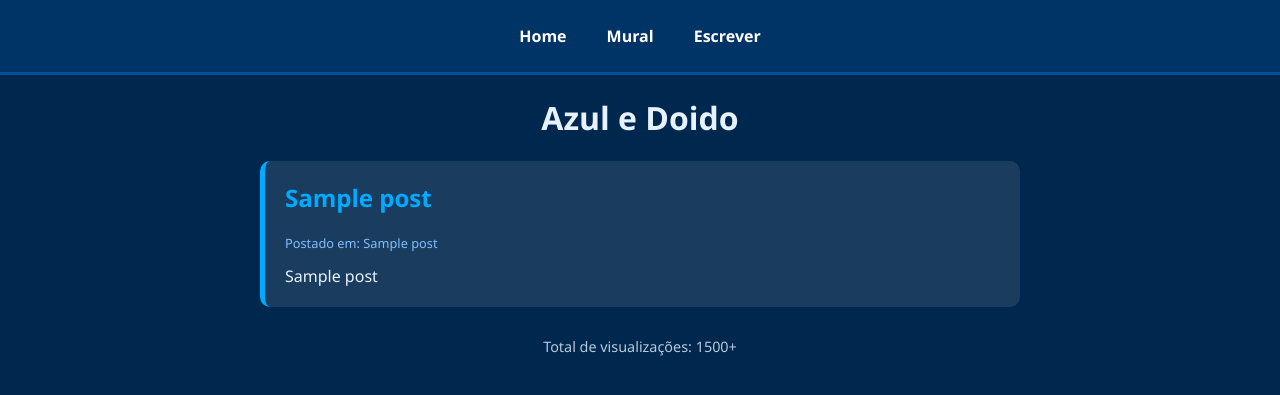
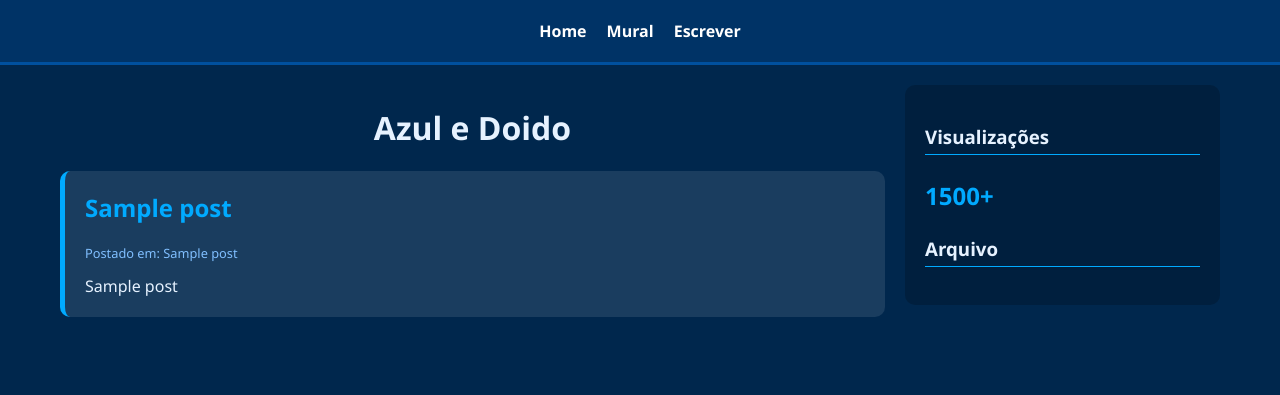
Before and after one commit to azuledoido/meu-blog-flask, a Flask app: page / in a window 1280 px wide. Shown: the top 395 px of the page. Run offline with Flask 3, Linux system fonts and the light colour scheme; a database or web service that is not in the repository returns one stand-in record (values such as "Sample title"); data that the repository does not hold is empty; some libraries are stand-ins or nearby versions.

Commit message:
Restore: Design original, contador, arquivos e correções de estabilidade

```diff
--- a/app.py
+++ b/app.py
@@ -29,9 +29,7 @@ def configurar_banco():
         cur.execute("CREATE TABLE IF NOT EXISTS mural (id SERIAL PRIMARY KEY, nome TEXT NOT NULL, mensagem TEXT NOT NULL, data_postagem TIMESTAMP DEFAULT CURRENT_TIMESTAMP);")
         cur.execute("CREATE TABLE IF NOT EXISTS contador (id SERIAL PRIMARY KEY, total INTEGER);")
         cur.execute("INSERT INTO contador (id, total) SELECT 1, 1500 WHERE NOT EXISTS (SELECT 1 FROM contador WHERE id = 1);")
-        conn.commit()
-        cur.close()
-        conn.close()
+        conn.commit(); cur.close(); conn.close()
     except: pass
 
 def obter_total_acessos():
@@ -41,25 +39,38 @@ def obter_total_acessos():
         cur = conn.cursor()
         cur.execute("UPDATE contador SET total = total + 1 WHERE id = 1 RETURNING total")
         total = cur.fetchone()[0]
-        conn.commit()
-        cur.close()
-        conn.close()
+        conn.commit(); cur.close(); conn.close()
         return total
     except: return "1500+"
 
+def obter_arquivo_datas():
+    try:
+        conn = get_db_connection()
+        if not conn: return []
+        cur = conn.cursor()
+        cur.execute("""
+            SELECT EXTRACT(YEAR FROM data_criacao)::int, EXTRACT(MONTH FROM data_criacao)::int, COUNT(*)::int
+            FROM posts GROUP BY 1, 2 ORDER BY 1 DESC, 2 DESC;
+        """)
+        datas = cur.fetchall()
+        cur.close(); conn.close()
+        return datas
+    except: return []
+
 @app.route('/')
 def home():
-    posts, acessos = [], obter_total_acessos()
+    acessos = obter_total_acessos()
+    datas_arquivo = obter_arquivo_datas()
+    posts = []
     try:
         conn = get_db_connection()
         if conn:
             cur = conn.cursor()
             cur.execute("SELECT id, titulo, conteudo, TO_CHAR(data_criacao, 'DD/MM/YYYY') FROM posts ORDER BY data_criacao DESC;")
             posts = cur.fetchall()
-            cur.close()
-            conn.close()
+            cur.close(); conn.close()
     except: pass
-    return render_template('index.html', posts=posts, acessos=acessos)
+    return render_template('index.html', posts=posts, acessos=acessos, datas_arquivo=datas_arquivo)
 
 @app.route('/mural', methods=['GET', 'POST'])
 def mural():
--- a/templates/index.html
+++ b/templates/index.html
@@ -2,7 +2,6 @@
 <html lang="pt-br">
 <head>
     <meta charset="UTF-8">
-    <meta name="google-site-verification" content="wfKoyi0nGs_57l5RONIcQ89boVXjxNolm2u9s9sWwxI" />
     <meta name="viewport" content="width=device-width, initial-scale=1.0">
     <title>Azul e Doido - Pensamentos, Tecnologia e Docker</title>
     <style>
@@ -14,24 +13,25 @@
         }
         body {
             animation: coresDoidas 8s ease-in-out infinite;
-            color: #e6f2ff;
-            font-family: 'Segoe UI', system-ui, sans-serif;
-            margin: 0;
-            padding: 0;
+            color: #e6f2ff; font-family: 'Segoe UI', sans-serif; margin: 0; padding: 0;
         }
         nav {
             display: flex; justify-content: center; gap: 20px;
             padding: 20px; background: #003366; border-bottom: 3px solid #00509e;
             position: sticky; top: 0; z-index: 100;
         }
-        nav a { color: #ffffff; text-decoration: none; font-weight: bold; padding: 5px 10px; border-radius: 5px; }
-        nav a:hover { background: #00509e; }
+        nav a { color: #ffffff; text-decoration: none; font-weight: bold; }
 
-        main { max-width: 800px; margin: 20px auto; padding: 0 20px; }
+        .container { display: flex; max-width: 1200px; margin: 20px auto; gap: 20px; padding: 0 20px; }
+        main { flex: 3; }
+        aside { flex: 1; background: rgba(0, 0, 0, 0.2); padding: 20px; border-radius: 10px; height: fit-content; }
+
         .post { background: rgba(255, 255, 255, 0.1); padding: 20px; border-radius: 10px; margin-bottom: 20px; border-left: 5px solid #00aaff; }
-        .post h2 { margin-top: 0; color: #00aaff; }
+        .post h2 { color: #00aaff; margin-top: 0; }
         .data { font-size: 0.8em; color: #80bfff; }
-        .contador { text-align: center; padding: 10px; font-size: 0.9em; opacity: 0.8; }
+        .widget h3 { border-bottom: 1px solid #00aaff; padding-bottom: 5px; }
+        .widget ul { list-style: none; padding: 0; }
+        .widget li { padding: 5px 0; border-bottom: 1px solid rgba(255,255,255,0.1); }
     </style>
 </head>
 <body>
@@ -42,30 +42,38 @@
     <a href="/escrever">Escrever</a>
 </nav>
 
+<div class="container">
     <main>
         <h1 style="text-align: center;">Azul e Doido</h1>
-
         {% if posts %}
             {% for post in posts %}
             <article class="post">
                 <h2>{{ post[1] }}</h2>
                 <p class="data">Postado em: {{ post[3] }}</p>
-            <div class="conteudo">
-                {{ post[2] | safe }}
-            </div>
+                <div class="conteudo">{{ post[2] | safe }}</div>
             </article>
             {% endfor %}
         {% else %}
-        <div class="post">
-            <h2>Bem-vindo!</h2>
-            <p>Ainda não há posts por aqui. Se você é o administrador, vá em "Escrever" e comece agora!</p>
+            <div class="post"><h2>Nenhum post ainda...</h2></div>
+        {% endif %}
+    </main>
+
+    <aside>
+        <div class="widget">
+            <h3>Visualizações</h3>
+            <p style="font-size: 1.5em; font-weight: bold; color: #00aaff;">{{ acessos }}</p>
         </div>
-    {% endif %}
 
-    <div class="contador">
-        Total de visualizações: {{ acessos }}
+        <div class="widget">
+            <h3>Arquivo</h3>
+            <ul>
+                {% for data in datas_arquivo %}
+                <li>{{ data[1] }}/{{ data[0] }} ({{ data[2] }})</li>
+                {% endfor %}
+            </ul>
         </div>
-</main>
+    </aside>
+</div>
 
 </body>
 </html>
```
Lines whose indentation alone changed are shown as unchanged.
